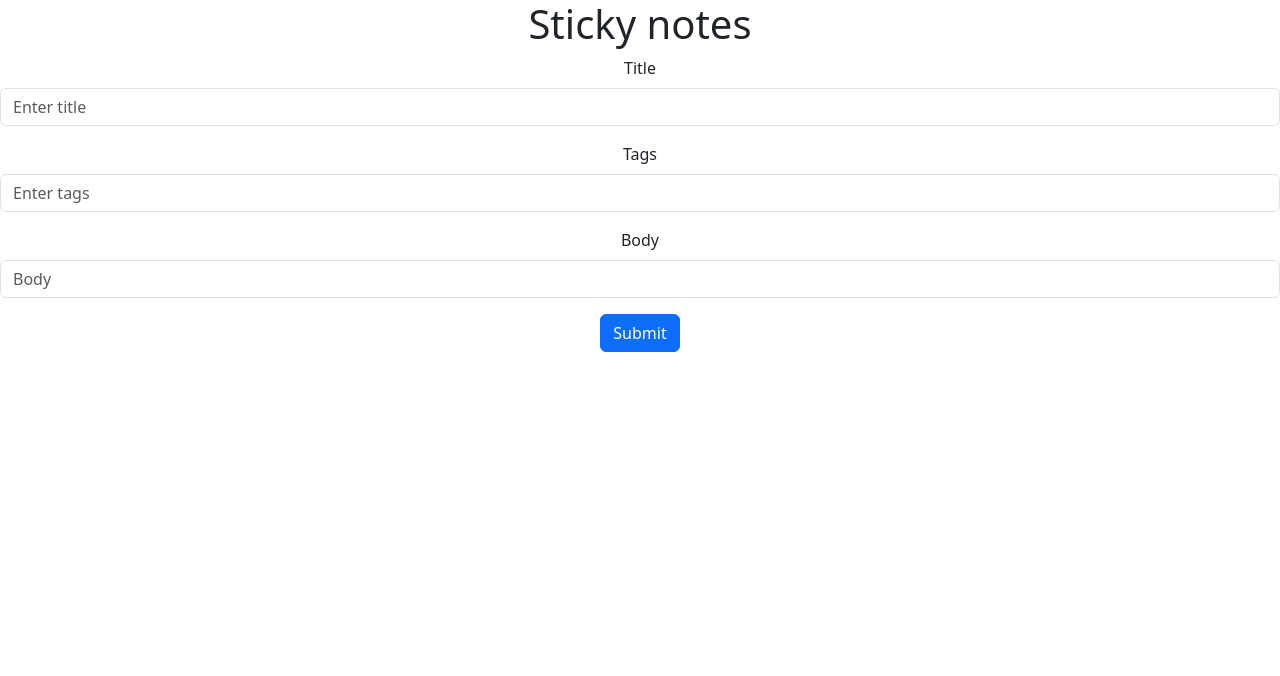
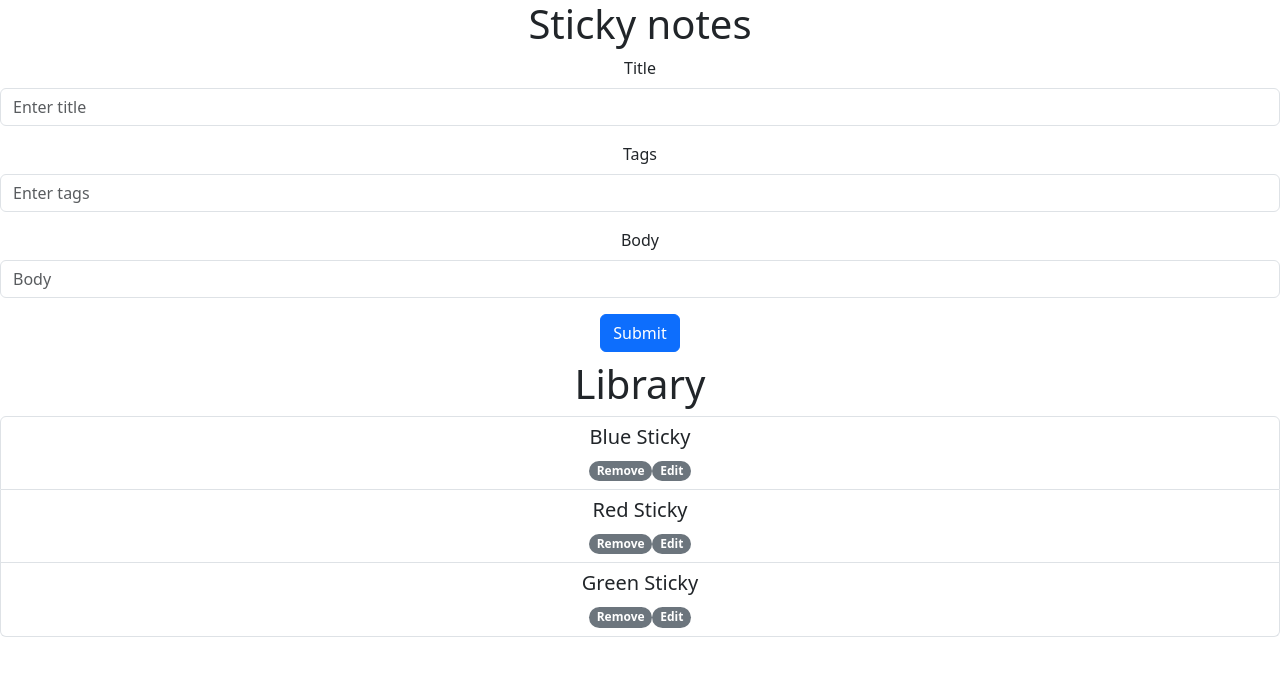
Before and after one commit to akhtarvahid/sticky-notes, a React (Create React App) app: page / in a window 1280 px wide. Shown: the top 676 px of the page. Built offline with nearby package versions, Linux system fonts and the light colour scheme; no server answers.

Commit message:
sticky list component

```diff
--- a/src/App.tsx
+++ b/src/App.tsx
@@ -2,7 +2,13 @@ import { useEffect } from 'react';
 import './App.css';
 import CreateSticky from './components/create-sticky/CreateSticky';
 import { BASE_STICKY_API } from './utils/env';
+import StickyList from './components/stickies-list/StickyList';
 
+const stickiesData = [
+  {id: '1', title: 'Blue Sticky', body:''},
+  {id: '2', title: 'Red Sticky', body:''},
+  {id: '3', title: 'Green Sticky', body:''}
+];
 function App() {
 
   useEffect(() => {
@@ -18,6 +24,7 @@ function App() {
     <div className="App">
      <h1>Sticky notes</h1>
      <CreateSticky onCreateSticky={() => {}} />
+     <StickyList stickies={stickiesData} deleteSticky={() => {}} setSelectedSticky={() => {}} />
     </div>
   );
 }
--- /dev/null
+++ b/src/components/stickies-list/StickyList.tsx
@@ -0,0 +1,45 @@
+import ListGroup from "react-bootstrap/ListGroup";
+import Card from "react-bootstrap/Card";
+import { Badge } from "react-bootstrap";
+import { useState } from "react";
+import { StickyResponse } from "../../types/create-sticky/create-sticky.type";
+import { BASE_STICKY_API } from "../../utils/env";
+
+const StickyList: React.FC<{
+  stickies: any;
+  deleteSticky: React.Dispatch<string>;
+  setSelectedSticky: React.Dispatch<StickyResponse>;
+}> = ({ stickies, deleteSticky, setSelectedSticky }) => {
+  const [deleteMsg, setDeleteMsg] = useState("");
+  const [error, setError] = useState("");
+
+  const handleDelete = async (id: string) => {};
+
+  return (
+    <>
+      <h2>{deleteMsg}</h2>
+      <h2>{error}</h2>
+      <div data-testid="library">
+        <h1>Library</h1>
+        <ListGroup>
+          {stickies?.map((sticky: StickyResponse) => (
+            <ListGroup.Item key={sticky.id}>
+              <Card.Title>{sticky.title}</Card.Title>
+              <Card.Subtitle className="mb-2 text-muted">
+                {sticky.body}
+              </Card.Subtitle>
+              <Badge bg="secondary" onClick={() => handleDelete(sticky.id)} pill>
+                Remove
+              </Badge>
+              <Badge bg="secondary" onClick={() => setSelectedSticky(sticky)} pill>
+                Edit
+              </Badge>
+            </ListGroup.Item>
+          ))}
+        </ListGroup>
+      </div>
+    </>
+  );
+};
+
+export default StickyList;
```
Also changed, not shown: src/types/create-sticky/create-sticky.type.ts (+11 -4 lines).
